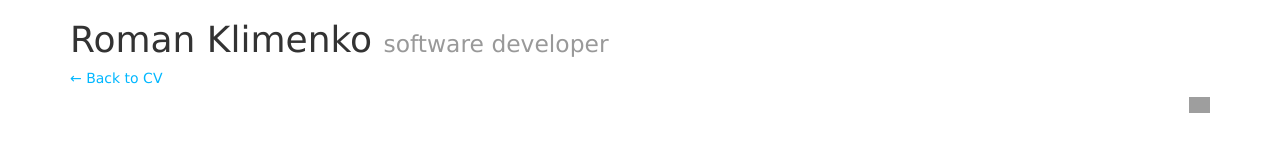
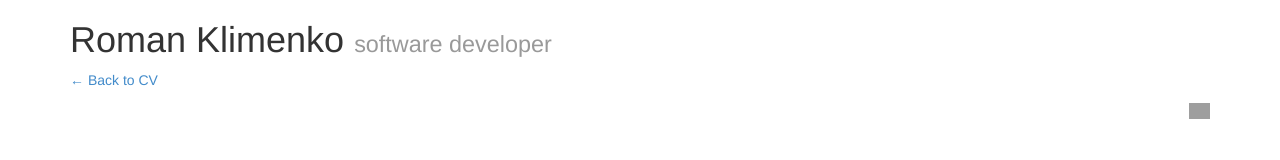
Before and after one commit to romaklimenko/timeline, a website: page index.html in a window 1280 px wide. Drawn offline with Linux system fonts and the light colour scheme; grey boxes are pictures that could not be loaded.

Commit message:
Reset styles to default

```diff
--- a/index.html
+++ b/index.html
@@ -12,15 +12,6 @@
       <script src="https://oss.maxcdn.com/libs/html5shiv/3.7.0/html5shiv.js"></script>
       <script src="https://oss.maxcdn.com/libs/respond.js/1.3.0/respond.min.js"></script>
     <![endif]-->
-    <style type="text/css">
-      body {
-        font: 14px "Lucida Grande", Helvetica, Arial, sans-serif;
-      }
-
-      a {
-        color: #00B7FF;
-      }
-    </style>
   </head>
   <body>
 
```
